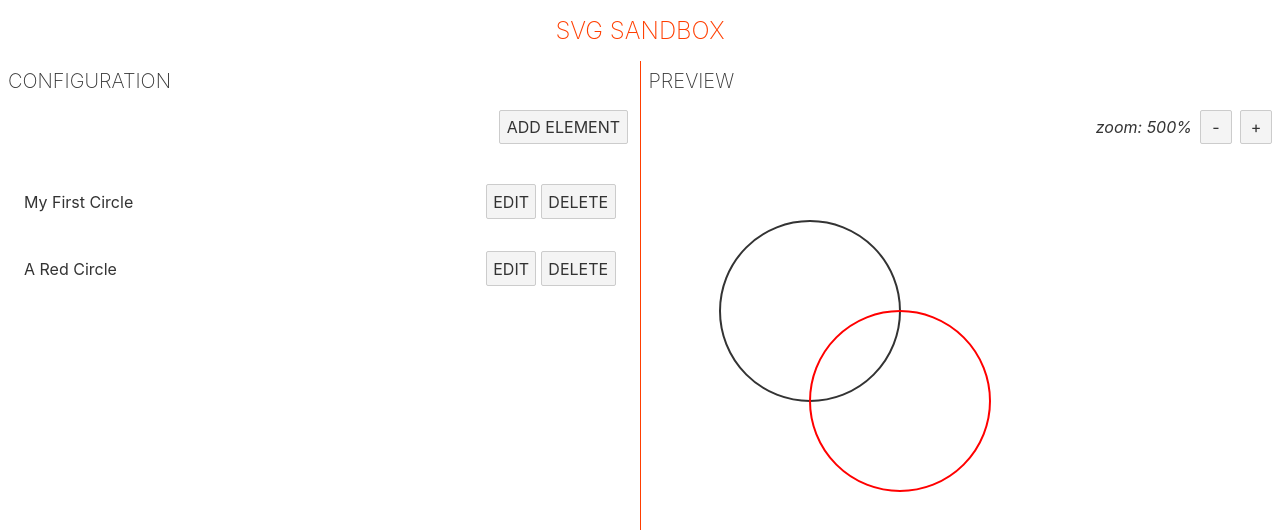
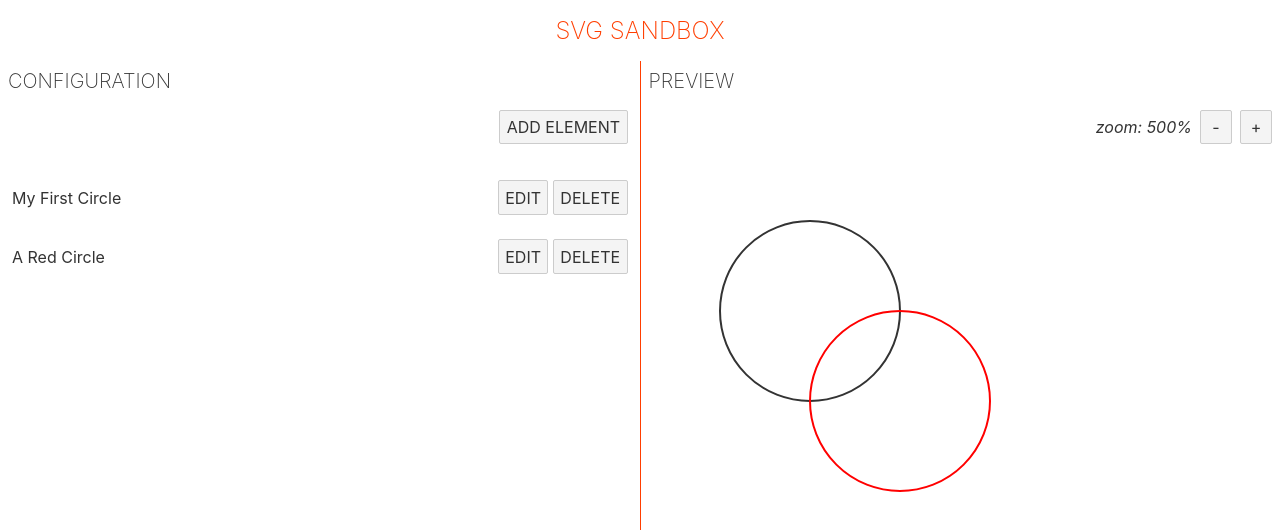
Before and after one commit to Morphyish/svg-sandbox, a Svelte app: page / in a window 1280 px wide. Shown: the top 530 px of the page. Built offline with nearby package versions, Linux system fonts and the light colour scheme.

Commit message:
:lipstick: Adjust padding around the list elements

```diff
--- a/src/List/Item.svelte
+++ b/src/List/Item.svelte
@@ -37,12 +37,12 @@
         display: flex;
         align-items: center;
         text-transform: capitalize;
-        padding: 1rem;
+        padding: .75rem .25rem;
     }
 
     details p {
         margin: 0;
-        padding: 0 1rem 1rem 1rem;
+        padding: 0 .5rem .75rem .5rem;
     }
 
     .actions {
```
